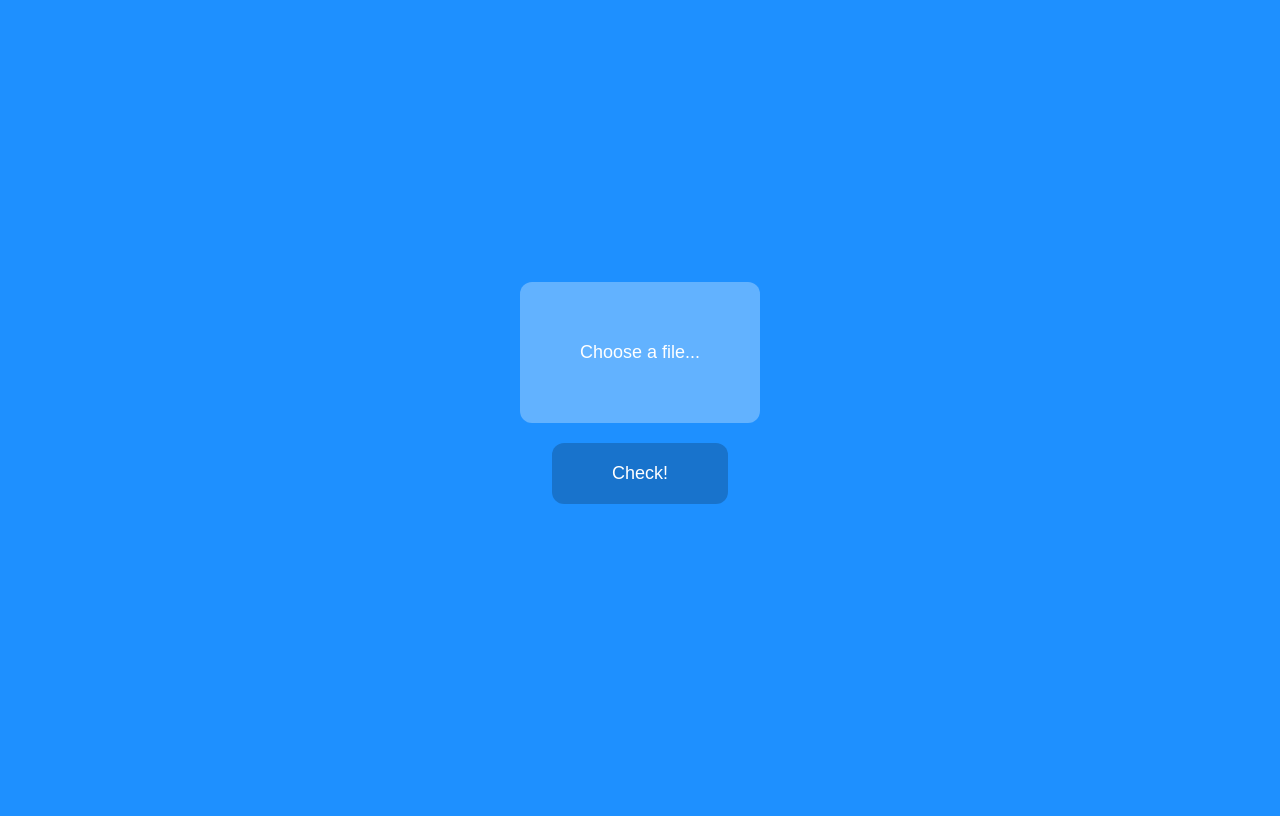
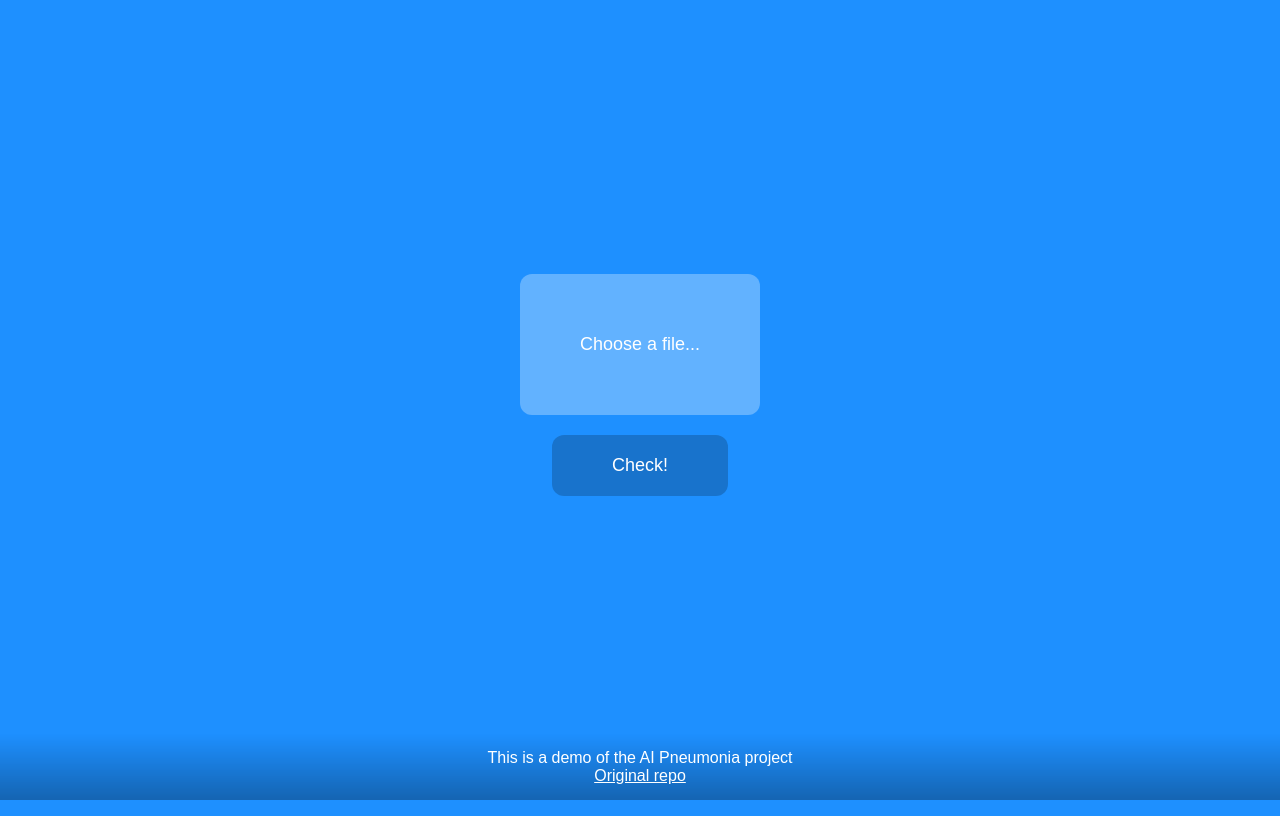
Before and after one commit to Vinechetti/AIPneumonia_web, a Flask app: page / in a window 1280 px wide. Run offline with Flask 3, Linux system fonts and the light colour scheme.

Commit message:
changing the layout, fixing some bugs

```diff
--- a/templates/index.html
+++ b/templates/index.html
@@ -6,6 +6,23 @@
     <meta name="viewport" content="width=device-width, initial-scale=1.0" />
     <title>AI Pneumonia Detector</title>
     <style>
+        html,
+        body {
+            height: 100%;
+            margin: 0;
+            padding: 0;
+            overflow: hidden;
+        }
+
+        body {
+            display: flex;
+            flex-direction: column;
+            justify-content: center;
+            align-items: center;
+            background-color: #1e90ff;
+            font-family: sans-serif;
+        }
+
         body {
             background-color: #1e90ff;
             display: flex;
@@ -51,6 +68,26 @@
             margin-top: 30px;
             font-size: 20px;
             text-align: center;
+        }
+
+        .footer {
+            position: fixed;
+            bottom: 0;
+            width: 100%;
+            text-align: center;
+            color: white;
+            padding: 15px 0;
+            font-family: sans-serif;
+            background: linear-gradient(transparent, rgba(0, 0, 0, 0.3));
+        }
+
+        .footer a {
+            color: white;
+            text-decoration: underline;
+        }
+
+        .footer a:hover {
+            opacity: 0.8;
         }
     </style>
     <script>
@@ -110,6 +147,15 @@
     </label>
     <button class="button" id="check-btn">Check!</button>
     <div id="output"></div>
+    <footer class="footer">
+        This is a demo of the AI Pneumonia project <br>
+
+        <center>
+            <a href="https://github.com/Vinechetti/AIPneumonia" style="color: white; text-decoration: underline;">
+                Original repo
+            </a>
+        </center>
+    </footer>
 </body>
 
 </html>
```
